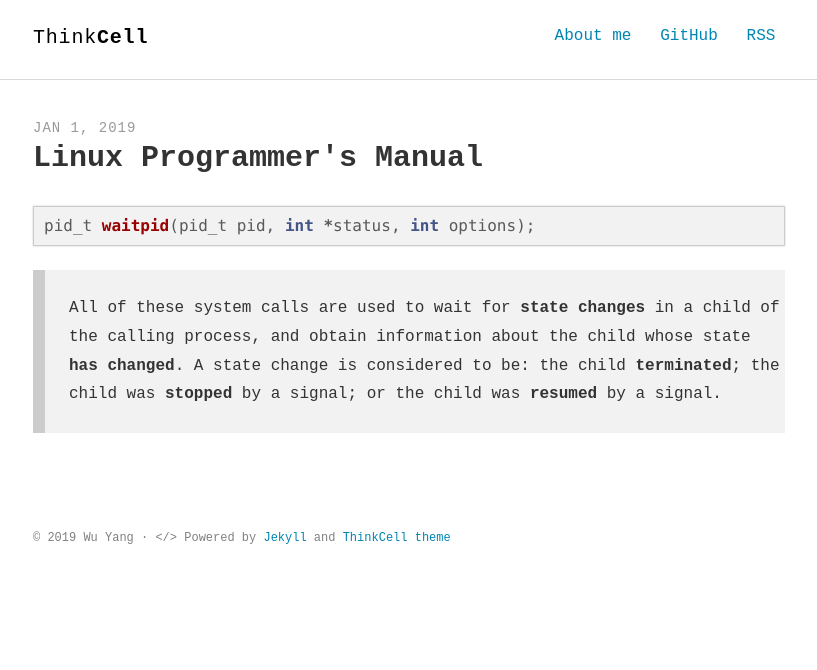
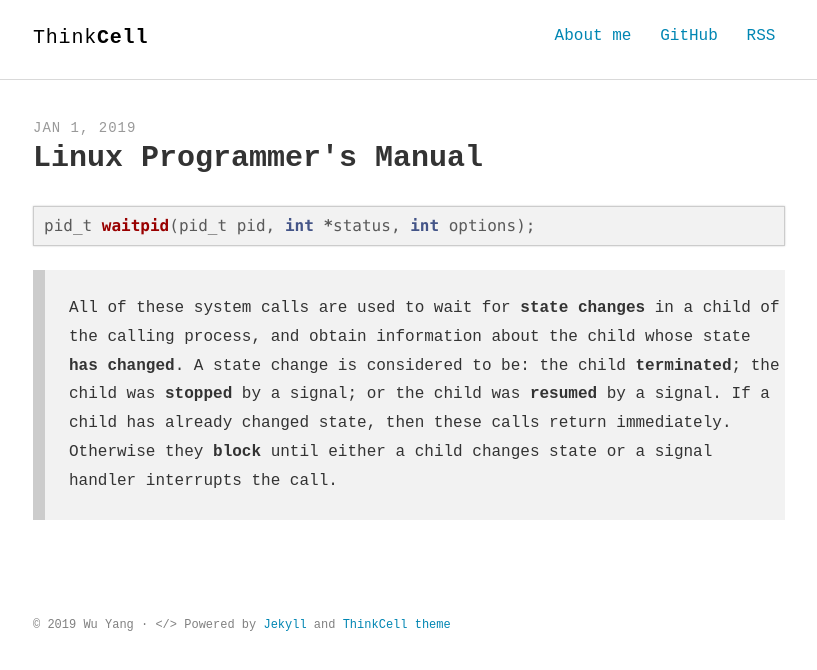
Before and after one commit to drivebyer/old-blog-theme, a Jekyll site: the page built from _posts/2019-01-01-Linux-Programmer's-Manual-阅读记录.md, in a window 1280 px wide. Shown: the top 670 px of the page, without its empty margins (231-1048 px from the left). Built offline with Jekyll 4.4.1, drawn with Linux system fonts in a browser that asks for light colours; some web fonts are replaced.

Commit message:
Update 2019-01-01-Linux-Programmer's-Manual-阅读记录.md

````diff
--- a/_posts/2019-01-01-Linux-Programmer's-Manual-阅读记录.md
+++ b/_posts/2019-01-01-Linux-Programmer's-Manual-阅读记录.md
@@ -10,4 +10,4 @@ keywords: "Markdown, Linux, Manual, Computer, Program"
 pid_t waitpid(pid_t pid, int *status, int options);
 ```
 
->All of these system calls are used to wait for **state changes** in a child of the calling process, and obtain information about the child whose state **has changed**. A state change is considered to be: the child **terminated**; the child was **stopped** by a signal; or the child was **resumed** by a signal.
+>All of these system calls are used to wait for **state changes** in a child of the calling process, and obtain information about the child whose state **has changed**. A state change is considered to be: the child **terminated**; the child was **stopped** by a signal; or the child was **resumed** by a signal. If a  child has already changed state, then these calls return immediately. Otherwise they **block** until either a child changes state or a signal handler interrupts the call.
````
